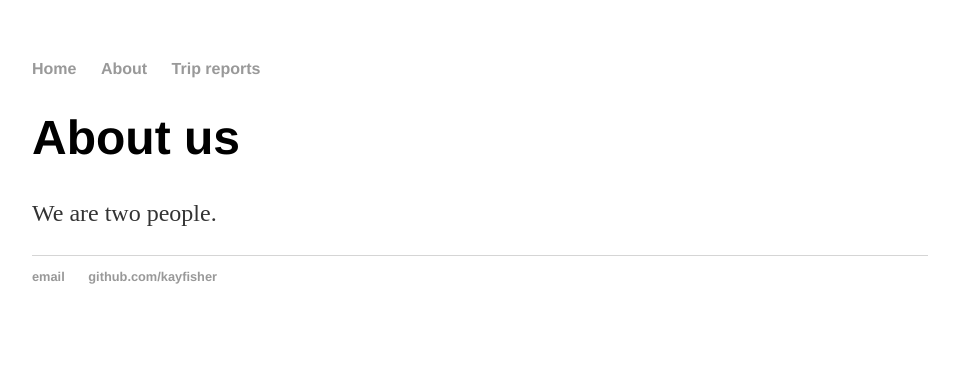
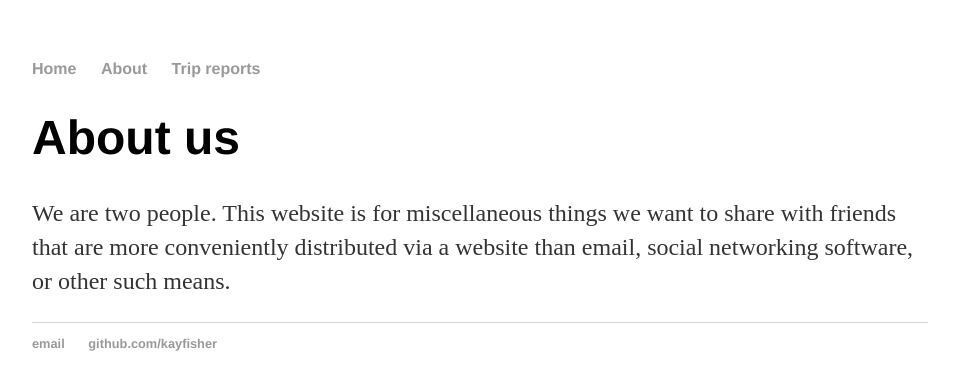
Before and after one commit to kayfisher/kayfisher.github.io, a Jekyll site: the page built from about/index.md, in a window 1280 px wide. Shown: the top 390 px of the page, without its empty margins (160-1119 px from the left). Built offline with Jekyll 4.4.1, drawn with Linux system fonts in a browser that asks for light colours.

```diff
--- a/about/index.md
+++ b/about/index.md
@@ -4,4 +4,4 @@
 ---
 # About us
 
-We are two people.
+We are two people.  This website is for miscellaneous things we want to share with friends that are more conveniently distributed via a website than email, social networking software, or other such means.
```
Also changed, not shown: trips/index.md (added, +7 -0 lines), 2 other files.
